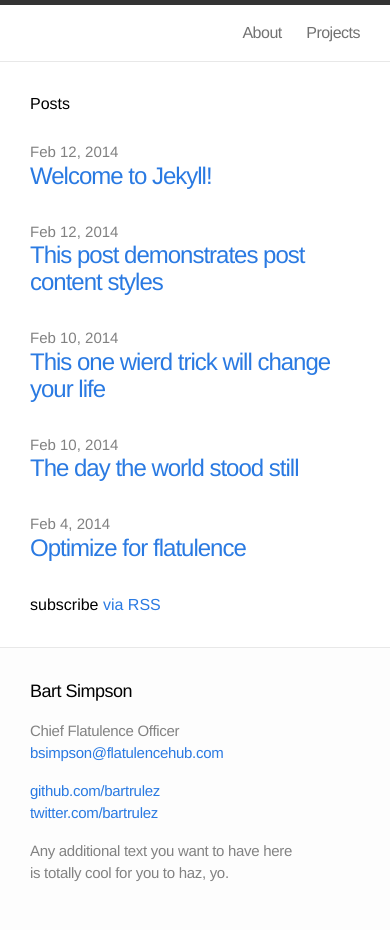
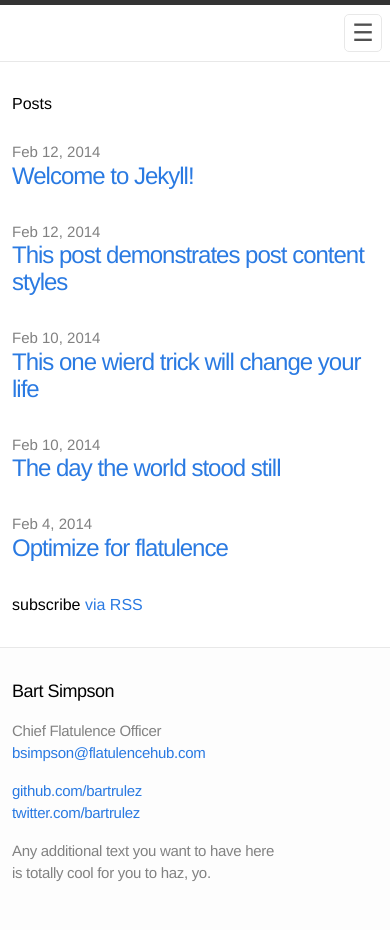
Before and after one commit to jglovier/jekyll-new, a Jekyll site: the page built from index.html, in a window 390 px wide. Built offline with Jekyll 4.4.1, drawn with Linux system fonts in a browser that asks for light colours.

Commit message:
Add menu bar icon for nav at sub 600px viewport width

```diff
--- a/_includes/header.html
+++ b/_includes/header.html
@@ -5,8 +5,11 @@
     <a class="site-title" href="/">{{ site.name }}</a>
 
     <nav class="site-nav">
-      <a class="page-link" href="/about">About</a>
-      <a class="page-link" href="/projects">Projects</a>
+      <span class="menu-icon">&#9776;</span>
+      <div class="trigger">
+        <a class="page-link" href="/about">About</a>
+        <a class="page-link" href="/projects">Projects</a>
+      </div>
     </nav>
 
   </div>
--- a/css/main.css
+++ b/css/main.css
@@ -64,7 +64,9 @@ a:visited { color: #205caa; }
   line-height: 56px;
 }
 
-.site-nav > a {
+.site-nav .menu-icon { display: none; }
+
+.site-nav .page-link {
   margin-left: 20px;
   color: #727272;
   letter-spacing: -.5px;
@@ -282,3 +284,52 @@ a:visited { color: #205caa; }
 .highlight .vg { color: #008080 } /* Name.Variable.Global */
 .highlight .vi { color: #008080 } /* Name.Variable.Instance */
 .highlight .il { color: #009999 } /* Literal.Number.Integer.Long */
+
+
+/* media queries */
+/* ----------------------------------------------------------*/
+
+@media screen and (max-width: 600px) {
+
+  .wrap { padding: 0 12px; }
+
+  .site-nav {
+    position: fixed;
+    z-index: 10;
+    top: 14px; right: 8px;
+    background-color: white;
+    border-radius: 5px;
+    border: 1px solid #e8e8e8;
+    cursor: pointer;
+  }
+
+  .site-nav .menu-icon {
+    display: block;
+    font-size: 24px;
+    color: #505050;
+    float: right;
+    width: 36px;
+    text-align: center;
+    line-height: 36px;
+  }
+
+  .site-nav .trigger {
+    clear: both;
+    margin-bottom: 5px;
+    display: none;
+  }
+
+  .site-nav:hover .trigger,
+  .site-nav:active .trigger {
+    display: block;
+  }
+
+  .site-nav .page-link {
+    display: block;
+    text-align: right;
+    line-height: 1.25;
+    padding: 5px 10px;
+    margin: 0;
+  }
+
+}
```
